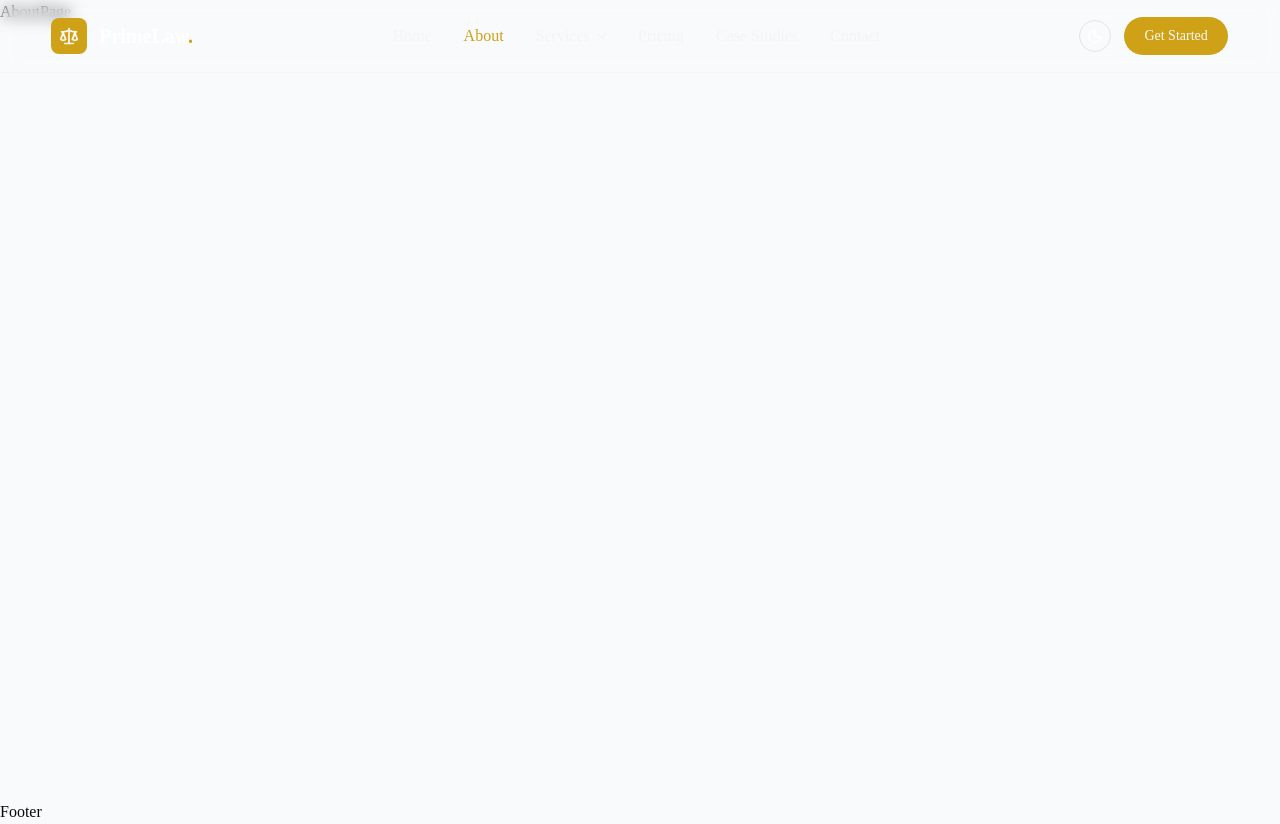
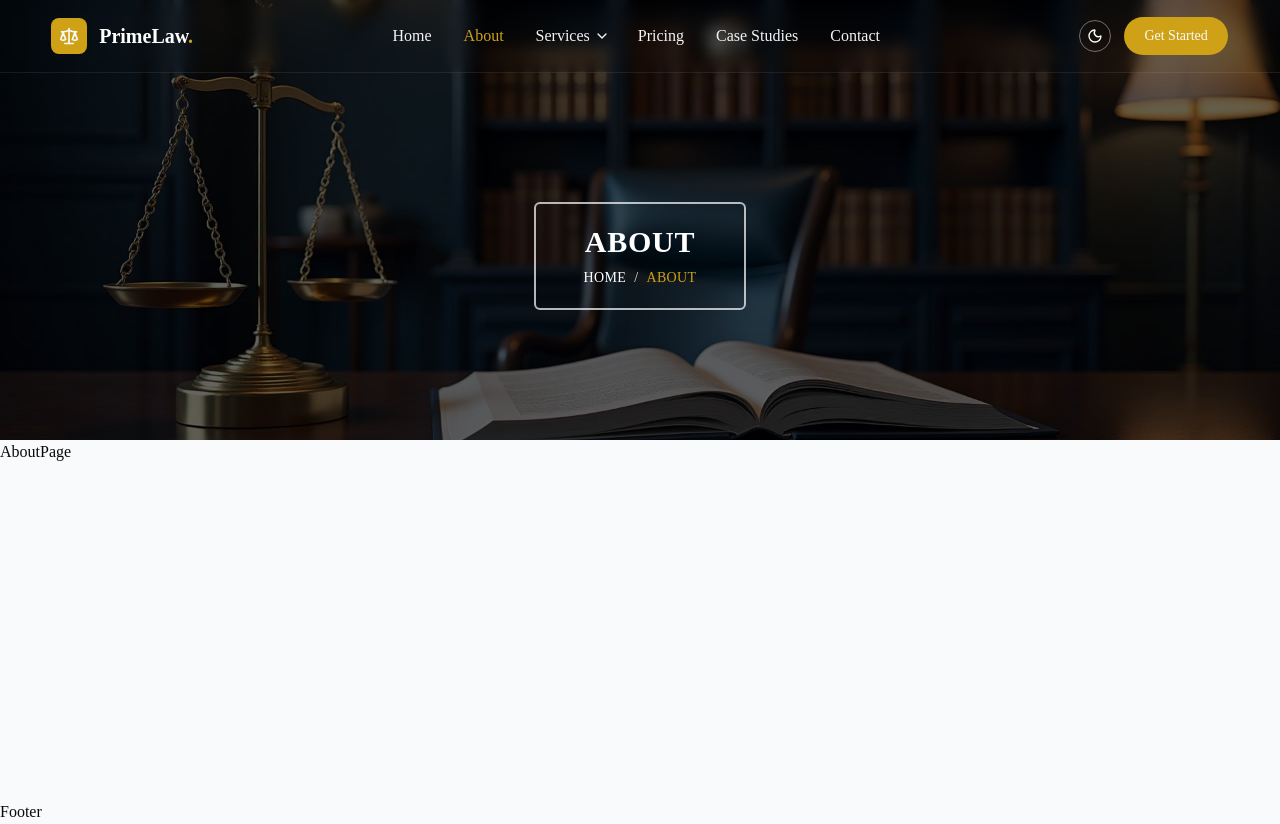
Before and after one commit to abdurrahmanrahat/law-firm, a React (Vite) app: page /about in a window 1280 px wide. Built offline with nearby package versions, Linux system fonts and the light colour scheme.

Commit message:
page banner

```diff
--- /dev/null
+++ b/src/components/Shared/Ui/PageBanner.tsx
@@ -0,0 +1,61 @@
+import { Link } from "react-router-dom";
+
+type TPageBannerProps = {
+  title: string;
+  currentPage: string; // label of current page
+  currentHref: string; // href of current page
+  image: string;
+  className?: string;
+};
+
+const PageBanner = ({
+  title,
+  currentPage,
+  currentHref,
+  image,
+  className,
+}: TPageBannerProps) => {
+  return (
+    <section
+      className={`relative w-full h-[320px] md:h-[400px] lg:h-[440px] 2xl:h-[540px] overflow-hidden ${className}`}
+    >
+      {/* Background Image */}
+      <img
+        src={image}
+        alt={title}
+        className="absolute inset-0 h-full w-full object-cover object-center"
+      />
+
+      {/* Dark Overlay */}
+      <div className="absolute inset-0 bg-black/60 dark:bg-black/70" />
+
+      {/* Center Content */}
+      <div className="absolute inset-0 flex items-center justify-center text-center">
+        <div className="px-8 md:px-12 2xl:px-16 py-4 md:py-5 2xl:py-6 border-2 border-white/70 text-white backdrop-blur-[2px] rounded-sm mt-16 md:mt-18">
+          <h1 className="text-2xl md:text-3xl 2xl:text-4xl font-semibold tracking-wide uppercase">
+            {title}
+          </h1>
+
+          {/* Breadcrumb */}
+          <div className="mt-2 text-sm 2xl:text-base tracking-wide">
+            <Link
+              to="/"
+              className="text-white hover:text-primary uppercase transition-all duration-300"
+            >
+              HOME
+            </Link>
+            <span className="mx-2 text-white/90">/</span>
+            <Link
+              to={currentHref}
+              className="text-primary font-medium uppercase"
+            >
+              {currentPage}
+            </Link>
+          </div>
+        </div>
+      </div>
+    </section>
+  );
+};
+
+export default PageBanner;
--- a/src/pages/About/AboutPage.tsx
+++ b/src/pages/About/AboutPage.tsx
@@ -1,5 +1,17 @@
+import PageBanner from "@/components/Shared/Ui/PageBanner";
+
 const AboutPage = () => {
-  return <div>AboutPage</div>;
+  return (
+    <div>
+      <PageBanner
+        title="About"
+        currentPage="About"
+        currentHref="/about"
+        image="/images/home/hero-bg.jpg"
+      />
+      AboutPage
+    </div>
+  );
 };
 
 export default AboutPage;
```
